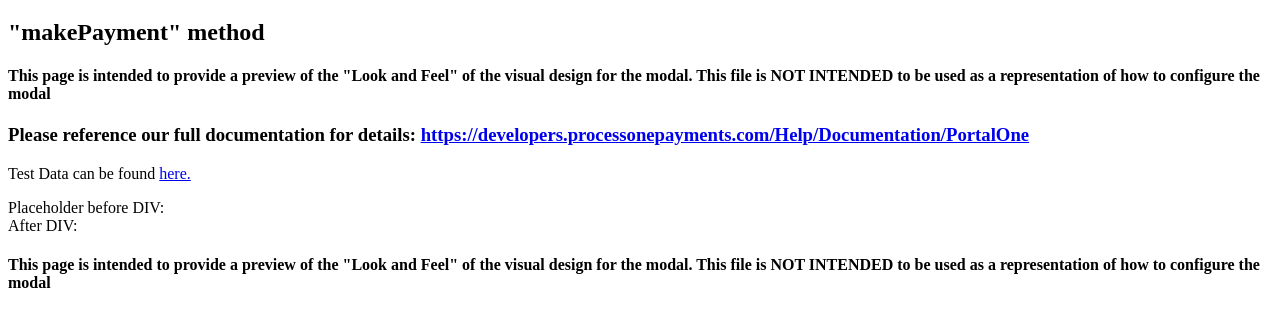
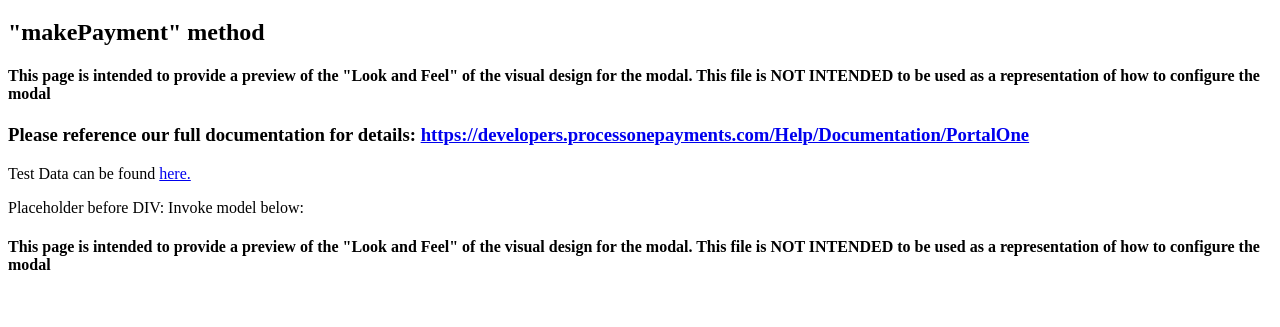
Before and after one commit to dtaryanik/nonmodal-makepaymentmethod-light, a website: page index.html in a window 1280 px wide. Shown: the part 61-388 px from the top of the page. Drawn offline with nearby package versions, Linux system fonts and the light colour scheme; a script that the page names is missing.

Commit message:
1 file modified

```diff
--- a/index.html
+++ b/index.html
@@ -19,11 +19,10 @@
 <h3> Please reference our full documentation for details: <a href="https://developers.processonepayments.com/Help/Documentation/PortalOne"> https://developers.processonepayments.com/Help/Documentation/PortalOne </a> </h3>
 
 <p> Test Data can be found <a href="https://developers.processonepayments.com/Help/Documentation/PortalOne#doc-test-data"> here. </a> </p>
-Placeholder before DIV:
+Placeholder before DIV: Invoke model below:
 <br>
 <div id="portalOneContainer"/>
 
-After DIV:
 
 <script>
 
```
